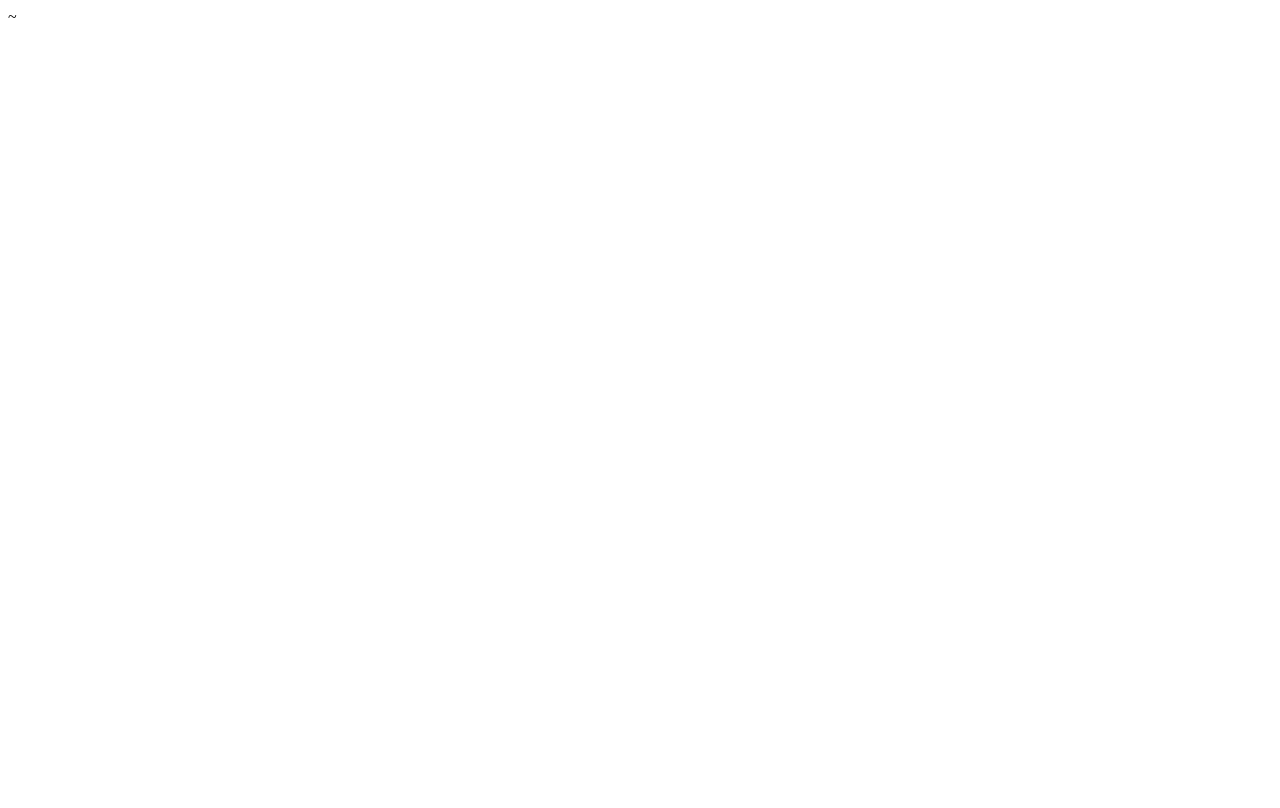
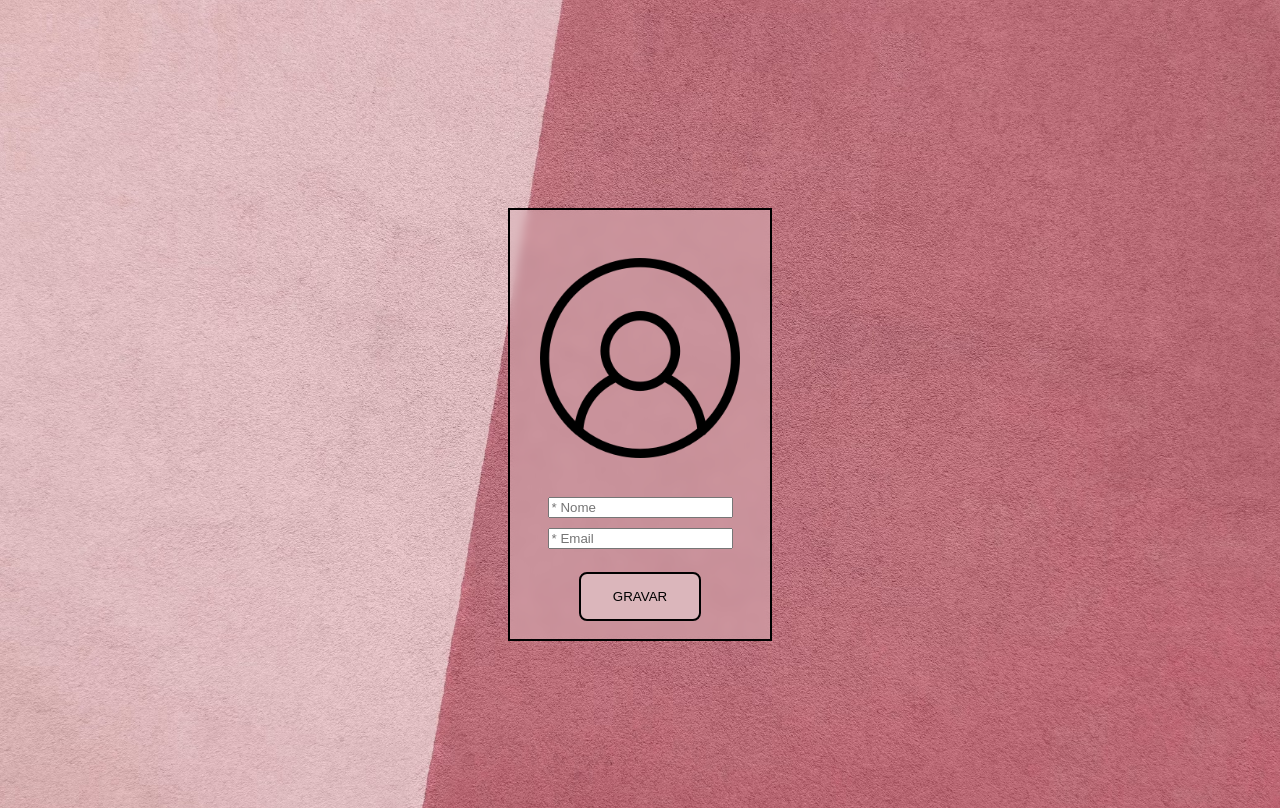
Before and after one commit to Estvexx/Site-Esteves, a plain HTML site: page src/gerirperfil.html in a window 1280 px wide. Drawn offline with Linux system fonts and the light colour scheme.

Commit message:
Add pagina gerir perfil

```diff
--- a/src/gerirperfil.html
+++ b/src/gerirperfil.html
@@ -3,10 +3,28 @@
 <head>
     <meta charset="UTF-8">
     <meta name="viewport" content="width=device-width, initial-scale=1.0">
-    <title>Gerir Perfil</title>~
-
+    <title>Gerir Perfil</title>
+    <link rel="stylesheet" href="style.css">
+    <link rel="stylesheet" href="stylebase.css">
 </head>
 <body>
+    <div class="centralizarespecial" id="espacamentoinicial">
+        <div class="caixa1">
+            <br>
+            <div class="centralizarimg">
+                <img width="200" src="../imagem/perfil.png" />
+                <br>
+            </div>
+            <input type="text" class="inputs" placeholder="* Nome" />
+            <br>
+            <input type="text" class="inputs" placeholder="* Email" />
+            <br>
+            <br>
+            <button class="animacao">GRAVAR</button>
+            <br>
+            <br>
+        </div>
+    </div>
 
 </body>
 </html>
```
Also changed, not shown: src/login.html (+0 -1 lines), src/profile.html (+1 -1 lines).
